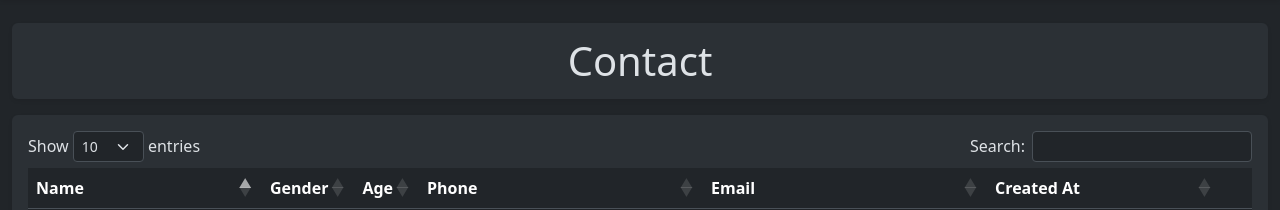
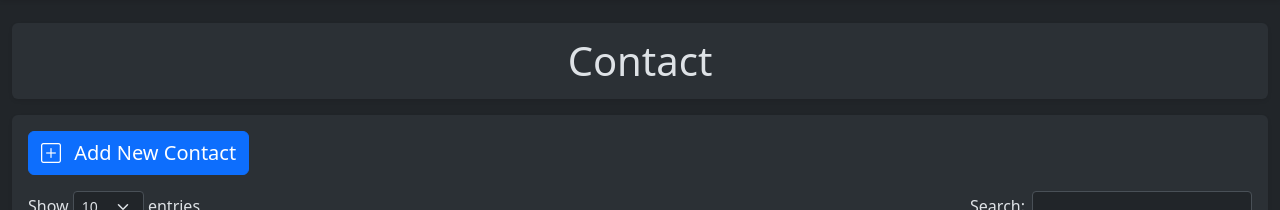
Before and after one commit to Rhayeksa/django-contact-manager, a Django app: template templates/pages/contact/index.html in a window 1280 px wide. Shown: the part 47-257 px from the top of the page. Run offline with Django 5.2, Linux system fonts and the light colour scheme; the template is opened without the code that fills it, so the values that code supplies are empty; parts of the project's set-up code (start-up, migrations or seed data) failed here and were passed over; some libraries are stand-ins or nearby versions.

Commit message:
add button add new contact

```diff
--- a/templates/pages/contact/index.html
+++ b/templates/pages/contact/index.html
@@ -14,6 +14,10 @@
     <div class="fs-1 text-center">Contact</div>
   </div>
   <div class="shadow-sm p-3 mb-3 bg-body-tertiary rounded">
+    <a href="{% url 'web:contact_add' %}" class="btn btn-primary mb-3 fs-5">
+      <i class="bi bi-plus-square me-2"></i>
+      <span>Add New Contact</span>
+    </a>
     <table id="contact" class="table table-striped" style="width: 100%">
       <thead>
         <tr>
@@ -60,7 +64,7 @@
 <script>
   new DataTable("#contact", {
     scrollX: true,
-    scrollY: 410,
+    scrollY: 500,
   });
 </script>
 <!- -  - ->{% endblock js %}
```
